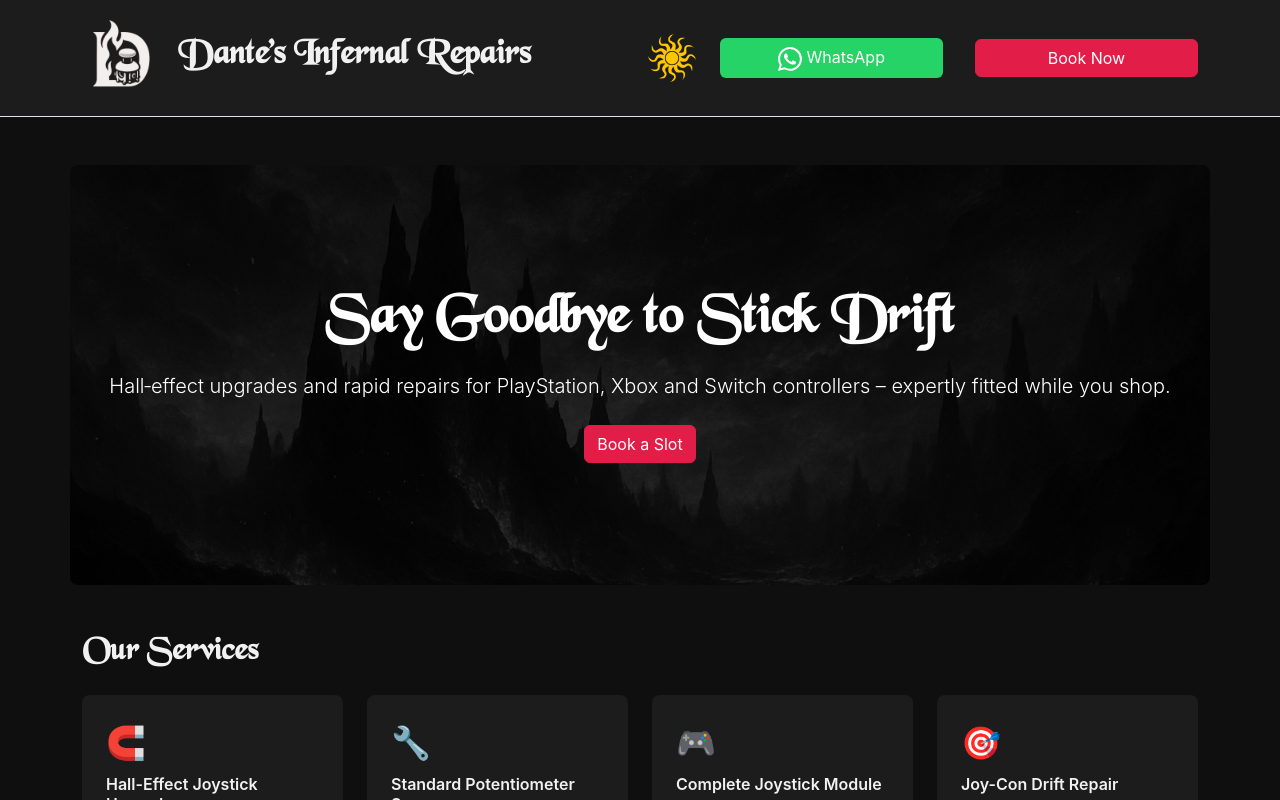
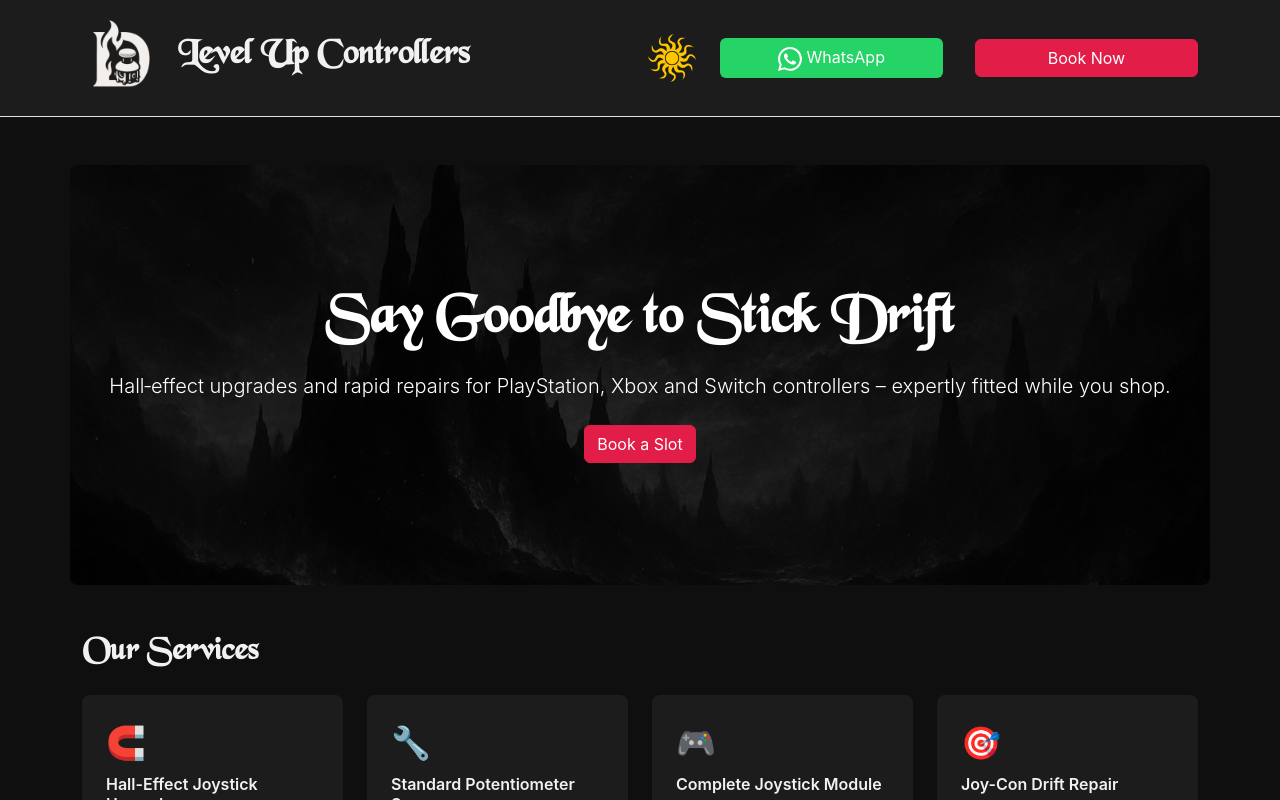
Before and after one commit to DanteDurant/my-repair-store, a SvelteKit app: page / in a window 1280 px wide. Shown: the top 800 px of the page. Built offline with nearby package versions, Linux system fonts and the light colour scheme.

Commit message:
Update +layout.svelte

```diff
--- a/src/routes/+layout.svelte
+++ b/src/routes/+layout.svelte
@@ -67,7 +67,7 @@
                     height="100"
                 />
 
-                <h1 class="main-heading">Dante’s Infernal Repairs</h1>
+                <h1 class="main-heading">Level Up Controllers</h1>
             </a>
 
             <div
```
